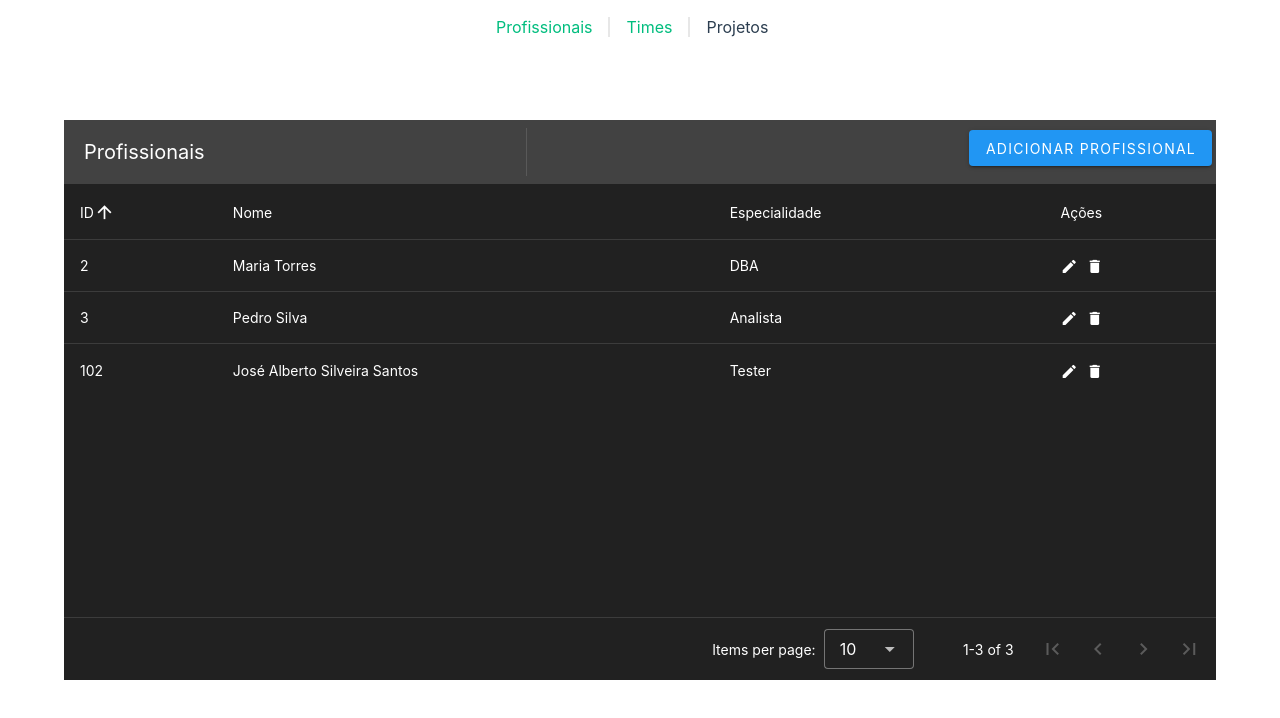
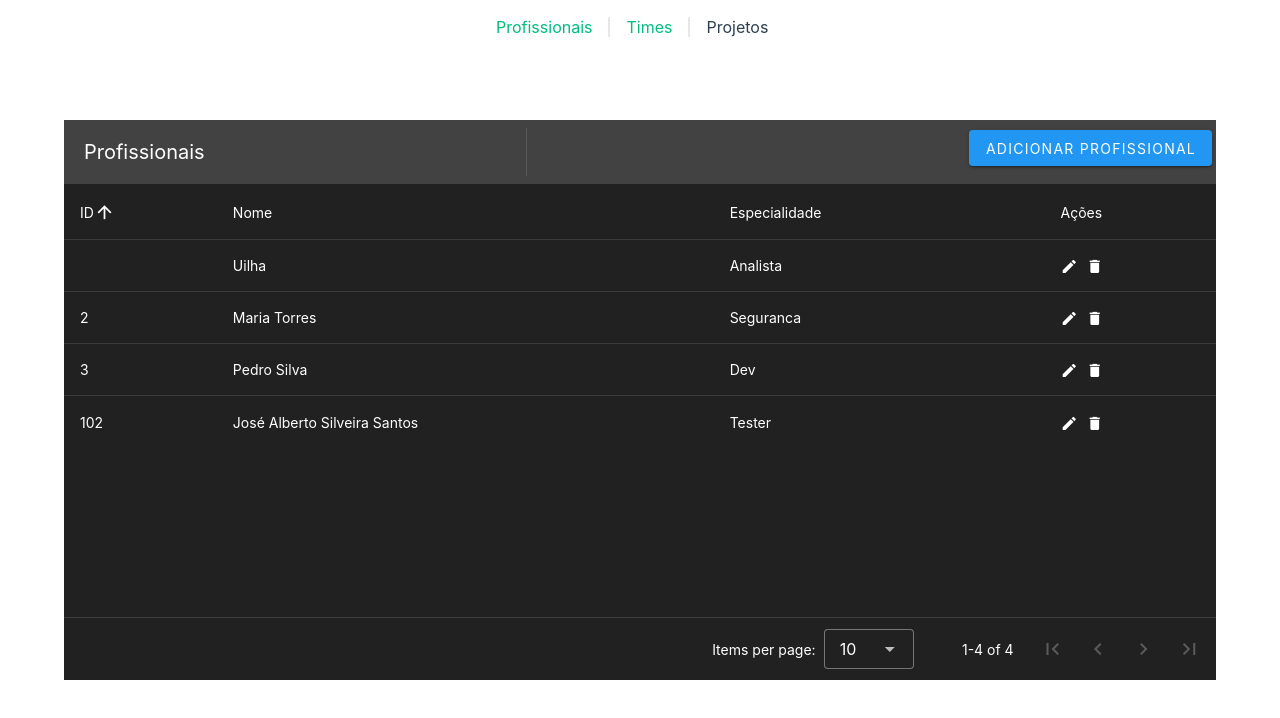
Before and after one commit to aminmismail/ES2_Front, a Vue app: page /projetos in a window 1280 px wide. Shown: the top 718 px of the page. Built offline with nearby package versions, Linux system fonts and the light colour scheme; data requests are answered from the project's data file.

Commit message:
Post e Put implementados

```diff
--- a/db/db.json
+++ b/db/db.json
@@ -1,15 +1,15 @@
 {
-  "profissionais": [
+  "profissional": [
     {
       "id": "2",
       "nome": "Maria Torres",
       "endereço": "Avenida Paulista, 1000",
       "genero": "F",
-      "dataNasc": "1/8/2002",
+      "dataNasc": "01/08/2002",
       "raça": "Caucasiana",
       "especialidade": {
         "id": 1,
-        "descricao": "DBA"
+        "descricao": "Seguranca"
       }
     },
     {
@@ -21,7 +21,7 @@
       "raça": "Parda",
       "especialidade": {
         "id": 2,
-        "descricao": "Analista"
+        "descricao": "Dev"
       }
     },
     {
@@ -35,6 +35,18 @@
         "id": 3,
         "descricao": "Tester"
       }
+    },
+    {
+      "id": "",
+      "nome": "Uilha",
+      "endereço": "Rua caralhos",
+      "genero": "Bixa",
+      "dataNasc": "16/12/6666",
+      "raça": "Abominavel",
+      "especialidade": {
+        "id": "",
+        "descricao": "Analista"
+      }
     }
   ]
 }
--- a/src/views/Profissionais.vue
+++ b/src/views/Profissionais.vue
@@ -255,16 +255,17 @@
     methods: {
 
       async getProfissionais() {
-        const response = await fetch("http://localhost:3000/profissionais");
+          const response = await fetch("http://localhost:3000/profissional");
           const data = await response.json();
           this.profissionais = data;
         },
 
-      async postProfissionais(item){
+        async putProfissionais(item){
           const id = item.id;
+
           const dataJson = JSON.stringify(item);
 
-        const req = await fetch(`http://localhost:3000/profissionais/${id}`, {
+          const req = await fetch(`http://localhost:3000/profissional/${id}`, {
             method: "PATCH",
             headers: {"Content-Type": "application/json"},
             body: dataJson
@@ -272,7 +273,7 @@
         },
 
         async deleteProfissionais(id){
-        const req = await fetch(`http://localhost:3000/profissionais/${id}`, {
+          const req = await fetch(`http://localhost:3000/profissional/${id}`, {
             method: "DELETE"
           });
 
@@ -280,6 +281,17 @@
 
           this.getProfissionais();
 
+        },
+
+        async postProfissionais(item){
+
+          const dataJson = JSON.stringify(item);
+
+          const req = await fetch(`http://localhost:3000/profissional`, {
+            method: "POST",
+            headers: {"Content-Type": "application/json"},
+            body: dataJson
+          });
         },
 
 
@@ -330,13 +342,12 @@
       save () {
         if (this.editedIndex > -1) {
           Object.assign(this.profissionais[this.editedIndex], this.editedItem)
+          this.putProfissionais(this.editedItem)
         }
         else {
           this.profissionais.push(this.editedItem)
+          this.postProfissionais(this.editedItem)
         }
-        console.log(this.editedItem)
-        this.postProfissionais(this.editedItem);
-
         this.close()
       }
     }
--- a/src/views/Projetos.vue
+++ b/src/views/Projetos.vue
@@ -255,9 +255,32 @@
       methods: {
 
         async getProfissionais() {
-          const response = await fetch("http://localhost:3000/profissionais");
+          const response = await fetch("http://localhost:3000/profissional");
           const data = await response.json();
           this.profissionais = data;
+        },
+
+        async putProfissionais(item){
+          const id = item.id;
+
+          const dataJson = JSON.stringify(item);
+
+          const req = await fetch(`http://localhost:3000/profissional/${id}`, {
+            method: "PATCH",
+            headers: {"Content-Type": "application/json"},
+            body: dataJson
+          });
+        },
+
+        async deleteProfissionais(id){
+          const req = await fetch(`http://localhost:3000/profissional/${id}`, {
+            method: "DELETE"
+          });
+
+          const res = await req.json();
+
+          this.getProfissionais();
+
         },
 
         async postProfissionais(item){
@@ -265,22 +288,11 @@
 
           const dataJson = JSON.stringify(item);
 
-          const req = await fetch(`http://localhost:3000/profissionais/${id}`, {
-            method: "PATCH",
+          const req = await fetch(`http://localhost:3000/profissional`, {
+            method: "POST",
             headers: {"Content-Type": "application/json"},
             body: dataJson
           });
-        },
-
-        async deleteProfissionais(id){
-          const req = await fetch(`http://localhost:3000/profissionais/${id}`, {
-            method: "DELETE"
-          });
-
-          const res = await req.json();
-
-          this.getProfissionais();
-
         },
 
 
@@ -331,12 +343,12 @@
         save () {
           if (this.editedIndex > -1) {
             Object.assign(this.profissionais[this.editedIndex], this.editedItem)
+            this.putProfissionais(this.editedItem);
           }
           else {
             this.profissionais.push(this.editedItem)
+
           }
-          console.log(this.editedItem)
-          this.postProfissionais(this.editedItem);
 
           this.close()
         }
```
Lines whose indentation alone changed are shown as unchanged.
